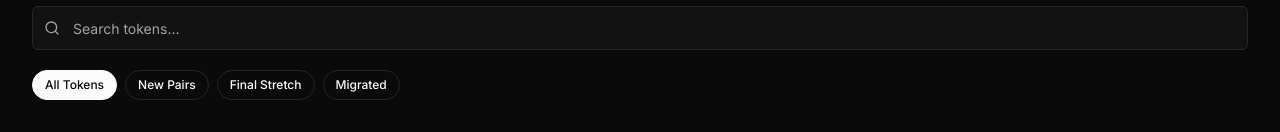
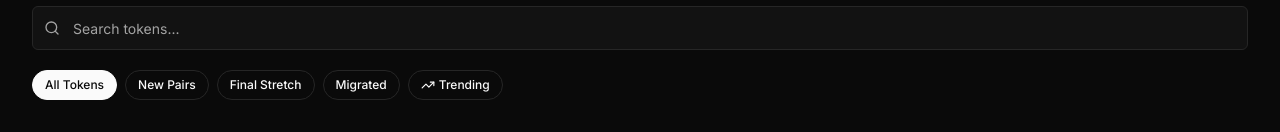
Before and after one commit to jana-1729/token-trading-table, a Next.js app: page / in a window 1280 px wide. Shown: the part 170-302 px from the top of the page. Built offline with nearby package versions, Linux system fonts and the light colour scheme.

Commit message:
Add trending filter functionality to TokenFilters and TokenTable components. Introduce gradient animation in globals.css for enhanced UI effects. Update state management to include trending filter logic.

```diff
--- a/app/globals.css
+++ b/app/globals.css
@@ -127,4 +127,24 @@
   .scrollbar-thin::-webkit-scrollbar-thumb:hover {
     @apply bg-muted-foreground/70;
   }
+
+  @keyframes gradient-rotate {
+    0% {
+      background-position: 0% 50%;
+      filter: hue-rotate(0deg);
+    }
+    50% {
+      background-position: 100% 50%;
+      filter: hue-rotate(45deg);
+    }
+    100% {
+      background-position: 0% 50%;
+      filter: hue-rotate(0deg);
+    }
+  }
+
+  .animate-gradient-rotate {
+    background-size: 300% 300%;
+    animation: gradient-rotate 4s ease-in-out infinite;
+  }
 }
--- a/components/tokens/TokenFilters.tsx
+++ b/components/tokens/TokenFilters.tsx
@@ -1,5 +1,5 @@
 import * as React from "react";
-import { Search, X } from "lucide-react";
+import { Search, X, TrendingUp } from "lucide-react";
 import { Input } from "@/components/ui/input";
 import { Button } from "@/components/ui/button";
 import { Badge } from "@/components/ui/badge";
@@ -11,6 +11,8 @@ interface TokenFiltersProps {
   onSearchChange: (query: string) => void;
   statusFilter: TokenStatus | "all";
   onStatusFilterChange: (status: TokenStatus | "all") => void;
+  trendingFilter: boolean | null;
+  onTrendingFilterChange: (trending: boolean | null) => void;
 }
 
 const statusOptions: Array<{ value: TokenStatus | "all"; label: string }> = [
@@ -26,6 +28,8 @@ export const TokenFilters = React.memo(
     onSearchChange,
     statusFilter,
     onStatusFilterChange,
+    trendingFilter,
+    onTrendingFilterChange,
   }: TokenFiltersProps) => {
     return (
       <div className="space-y-3 sm:space-y-4 md:space-y-5">
@@ -68,6 +72,29 @@ export const TokenFilters = React.memo(
               {option.label}
             </Badge>
           ))}
+
+          {/* Trending Filter */}
+          <div className="relative inline-block group/trending">
+            {trendingFilter === true && (
+              <>
+                <div className="absolute -inset-[2px] rounded-full bg-gradient-to-r from-orange-500 via-pink-500 to-purple-500 opacity-100 animate-gradient-rotate" />
+                <div className="absolute -inset-[2px] rounded-full bg-gradient-to-r from-orange-500 via-pink-500 to-purple-500 opacity-50 blur-sm animate-gradient-rotate" />
+              </>
+            )}
+            <Badge
+              variant={trendingFilter === true ? "default" : "outline"}
+              className={cn(
+                "relative cursor-pointer transition-all duration-200 hover:scale-[1.02] active:scale-95 px-2 sm:px-2.5 md:px-3 py-1 sm:py-1.5 text-[10px] sm:text-xs font-medium whitespace-nowrap flex items-center gap-1",
+                trendingFilter === true
+                  ? "bg-background text-foreground hover:bg-background/95 border-transparent"
+                  : "hover:bg-accent hover:text-accent-foreground"
+              )}
+              onClick={() => onTrendingFilterChange(trendingFilter === true ? null : true)}
+            >
+              <TrendingUp className="w-3 h-3 sm:w-3.5 sm:h-3.5" />
+              <span>Trending</span>
+            </Badge>
+          </div>
         </div>
       </div>
     );
--- a/components/tokens/TokenTable.tsx
+++ b/components/tokens/TokenTable.tsx
@@ -9,7 +9,7 @@ import { TokenDetailsDialog } from "./TokenDetailsDialog";
 import { TokenFilters } from "./TokenFilters";
 import { useAppSelector, useAppDispatch } from "@/store/hooks";
 import { setSortState } from "@/store/slices/tokensSlice";
-import { setSearchQuery, setStatusFilter } from "@/store/slices/filtersSlice";
+import { setSearchQuery, setStatusFilter, setTrendingFilter } from "@/store/slices/filtersSlice";
 import type { Token, SortField } from "@/types/token";
 import { AlertCircle } from "lucide-react";
 
@@ -40,6 +40,11 @@ export const TokenTable = React.memo(() => {
     return tokens.filter((token) => {
       // Status filter
       if (filters.status !== "all" && token.status !== filters.status) {
+        return false;
+      }
+
+      // Trending filter
+      if (filters.trending === true && !token.trending) {
         return false;
       }
 
@@ -165,6 +170,8 @@ export const TokenTable = React.memo(() => {
         onSearchChange={(query) => dispatch(setSearchQuery(query))}
         statusFilter={filters.status}
         onStatusFilterChange={(status) => dispatch(setStatusFilter(status))}
+        trendingFilter={filters.trending}
+        onTrendingFilterChange={(trending) => dispatch(setTrendingFilter(trending))}
       />
 
       {/* Table Container */}
```
